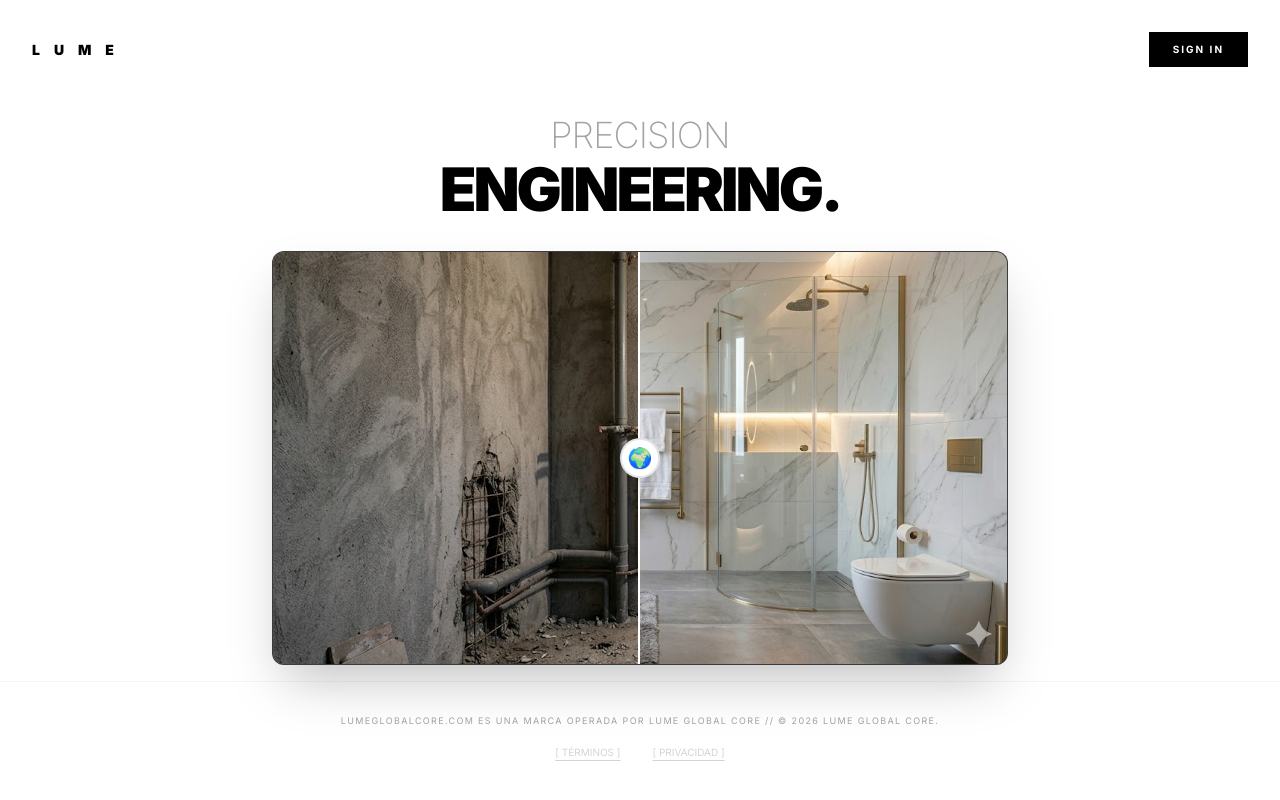
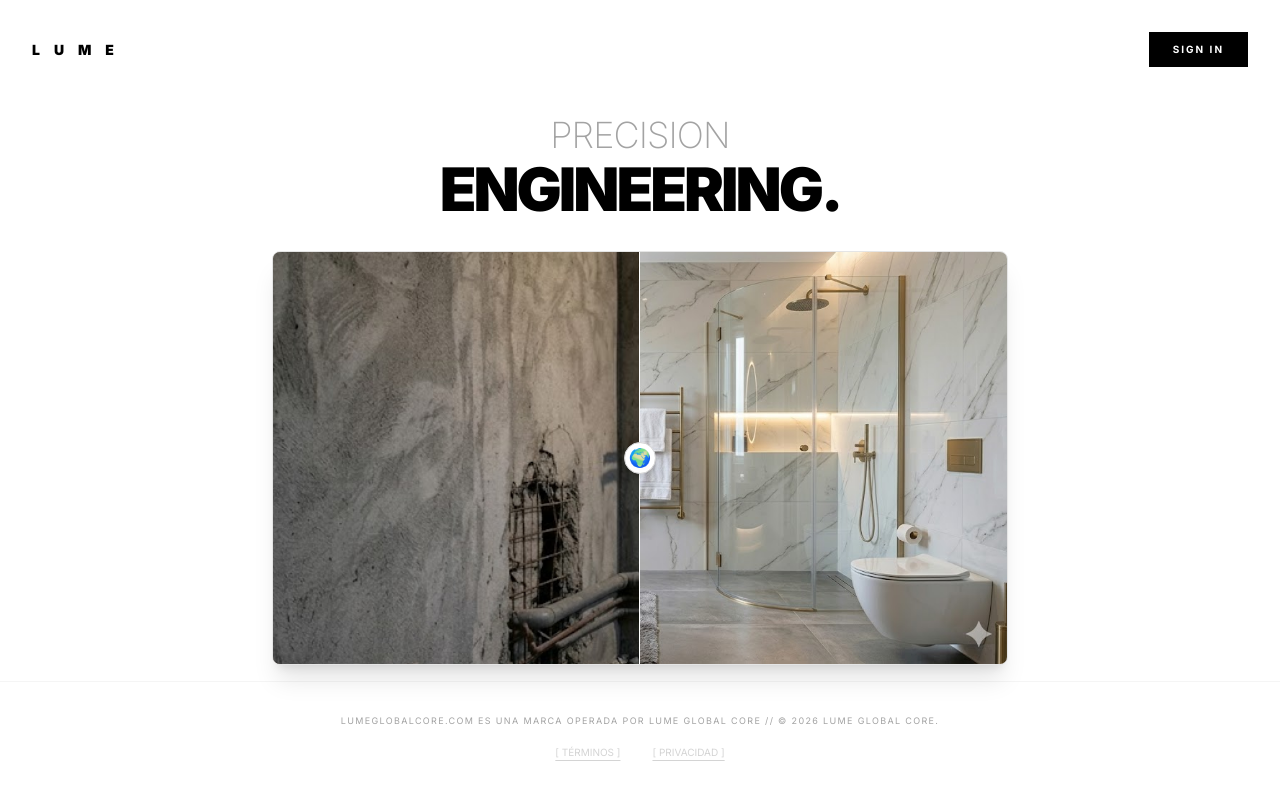
Before and after one commit to lumeglobal10-prog/lume-global-core, a Next.js app: page / in a window 1280 px wide. Built offline with nearby package versions, Linux system fonts and the light colour scheme.

Commit message:
Update HeroSlider.tsx

```diff
--- a/components/HeroSlider.tsx
+++ b/components/HeroSlider.tsx
@@ -1,59 +1,58 @@
 'use client';
-import React, { useState, useCallback } from 'react';
+import React, { useState, useCallback, useRef, useEffect } from 'react';
 
 export default function HeroSlider() {
   const [sliderPos, setSliderPos] = useState(50);
+  const containerRef = useRef<HTMLDivElement>(null);
 
-  const handleMove = useCallback((e: React.MouseEvent | React.TouchEvent) => {
-    const rect = e.currentTarget.getBoundingClientRect();
-    const clientX = 'touches' in e ? e.touches[0].clientX : (e as React.MouseEvent).clientX;
+  const handleMove = useCallback((e: React.MouseEvent | React.TouchEvent | any) => {
+    if (!containerRef.current) return;
+    const rect = containerRef.current.getBoundingClientRect();
+    const clientX = e.touches ? e.touches[0].clientX : e.clientX;
     const x = clientX - rect.left;
     const position = Math.max(0, Math.min(100, (x / rect.width) * 100));
     setSliderPos(position);
   }, []);
 
-  // Apuntamos a los nombres reales que aparecen en tu repositorio
   const imgBefore = "/obra.jpg.jpg";
   const imgAfter = "/render.jpg.jpg";
 
   return (
     <div
-      className="relative w-full aspect-video overflow-hidden rounded-xl shadow-2xl touch-none select-none bg-neutral-800 border border-white/10"
+      ref={containerRef}
+      className="relative w-full aspect-video overflow-hidden rounded-lg shadow-xl touch-none select-none bg-neutral-100 border border-neutral-200"
       onMouseMove={handleMove}
       onTouchMove={handleMove}
     >
       {/* CAPA DESPUÉS: RENDER (FONDO) */}
       <div
-        className="absolute inset-0 bg-cover bg-center"
+        className="absolute inset-0 bg-cover bg-center bg-no-repeat"
         style={{ backgroundImage: `url('${imgAfter}')` }}
       />
 
-      {/* CAPA ANTES: OBRA (MÁSCARA DINÁMICA) */}
+      {/* CAPA ANTES: OBRA (RECORTE) */}
       <div
         className="absolute inset-0 z-10 overflow-hidden"
-        style={{ width: `${sliderPos}%`, borderRight: '2px solid white' }}
+        style={{ width: `${sliderPos}%`, borderRight: '1px solid white' }}
       >
         <div
-          className="absolute inset-0 bg-cover bg-center"
+          className="absolute inset-0 bg-cover bg-center bg-no-repeat"
           style={{
             backgroundImage: `url('${imgBefore}')`,
-            // Aseguramos que la imagen de arriba no se mueva al desplazar el slider
-            width: '100vw',
-            maxWidth: '1024px', // Este valor debe ser igual al max-w del contenedor padre
-            height: '100%',
-            backgroundSize: 'cover'
+            width: containerRef.current ? `${containerRef.current.offsetWidth}px` : '100vw',
+            height: '100%'
           }}
         />
       </div>
 
-      {/* MANIJA DEL SLIDER 🌍 */}
-      <div className="absolute inset-y-0 z-20 pointer-events-none" style={{ left: `calc(${sliderPos}% - 20px)` }}>
+      {/* MANIJA 🌍 */}
+      <div className="absolute inset-y-0 z-20 pointer-events-none" style={{ left: `calc(${sliderPos}% - 16px)` }}>
         <div className="flex h-full items-center justify-center">
-            <div className="w-10 h-10 bg-white rounded-full shadow-xl flex items-center justify-center border-2 border-black/10">
-                <span className="text-xl select-none">🌍</span>
+            <div className="w-8 h-8 bg-white rounded-full shadow-lg flex items-center justify-center border border-neutral-300">
+                <span className="text-lg">🌍</span>
             </div>
         </div>
       </div>
     </div>
   );
-}
+      }
```
